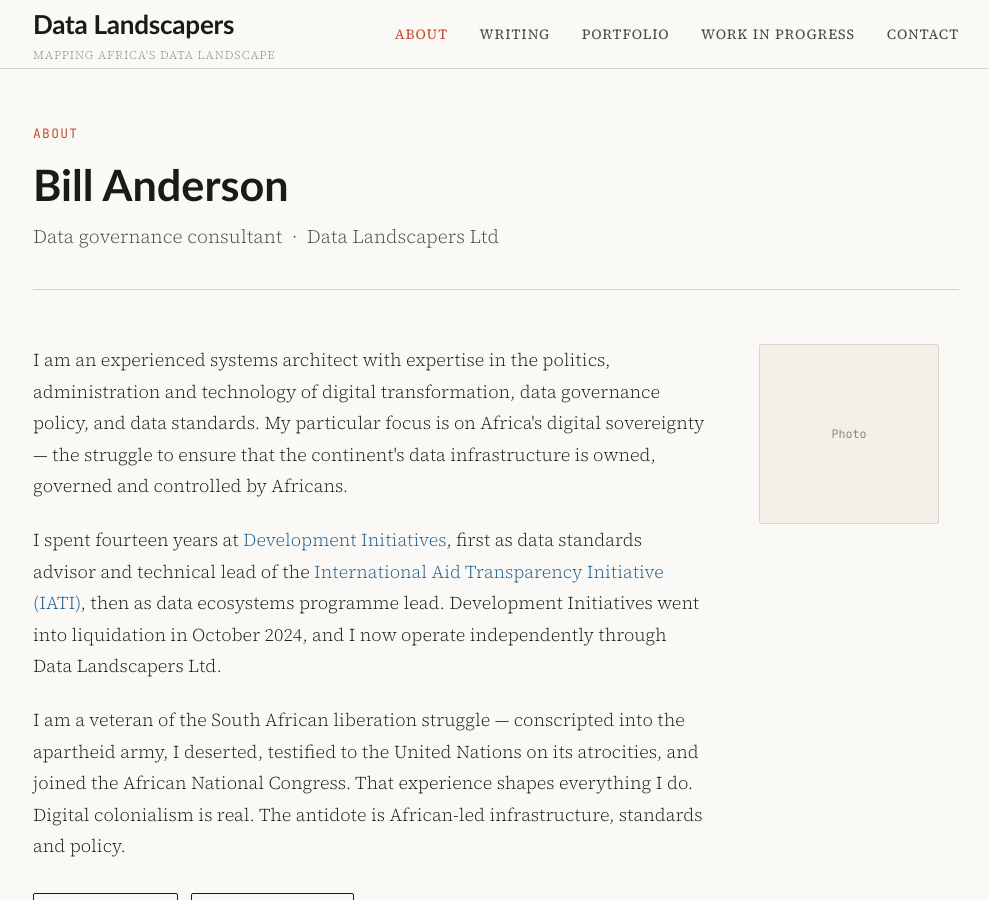
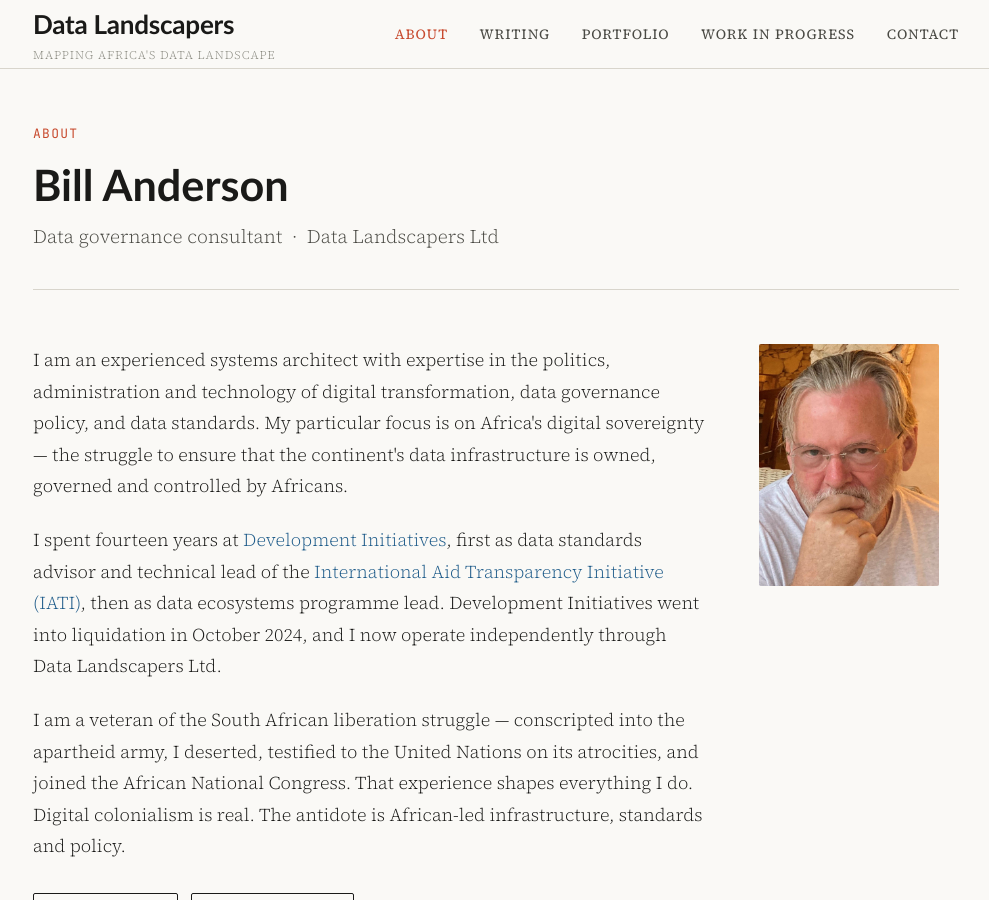
Before and after one commit to data-landscapers/data-landscapers.github.io, a Jekyll site: the page built from about/index.md, in a window 1280 px wide and 900 px high. Shown: the whole window, without its empty margins (144-1133 px from the left). Built offline with Jekyll 4.4.1, drawn with Linux system fonts in a browser that asks for light colours.

Commit message:
About pic added

```diff
--- a/about/index.md
+++ b/about/index.md
@@ -26,8 +26,7 @@ description: Bill Anderson — data governance consultant, data landscaping spec
   </div>
   <div>
     <!-- Profile image placeholder — replace src with actual photo -->
-    <div style="width: 180px; height: 180px; background: var(--paper-warm); border: 1px solid var(--rule); border-radius: 2px; display: flex; align-items: center; justify-content: center; font-family: var(--mono); font-size: 0.65rem; color: var(--ink-faint); text-align: center; padding: 1rem;">Photo</div>
-  </div>
+    <img src="/assets/uploads/bill-anderson.jpg" alt="Bill Anderson" style="width: 180px; border-radius: 2px;">
 </div>
 
 <section class="cv-section">
```
Also changed, not shown: assets/uploads/bill-anderson.jpg (added).
